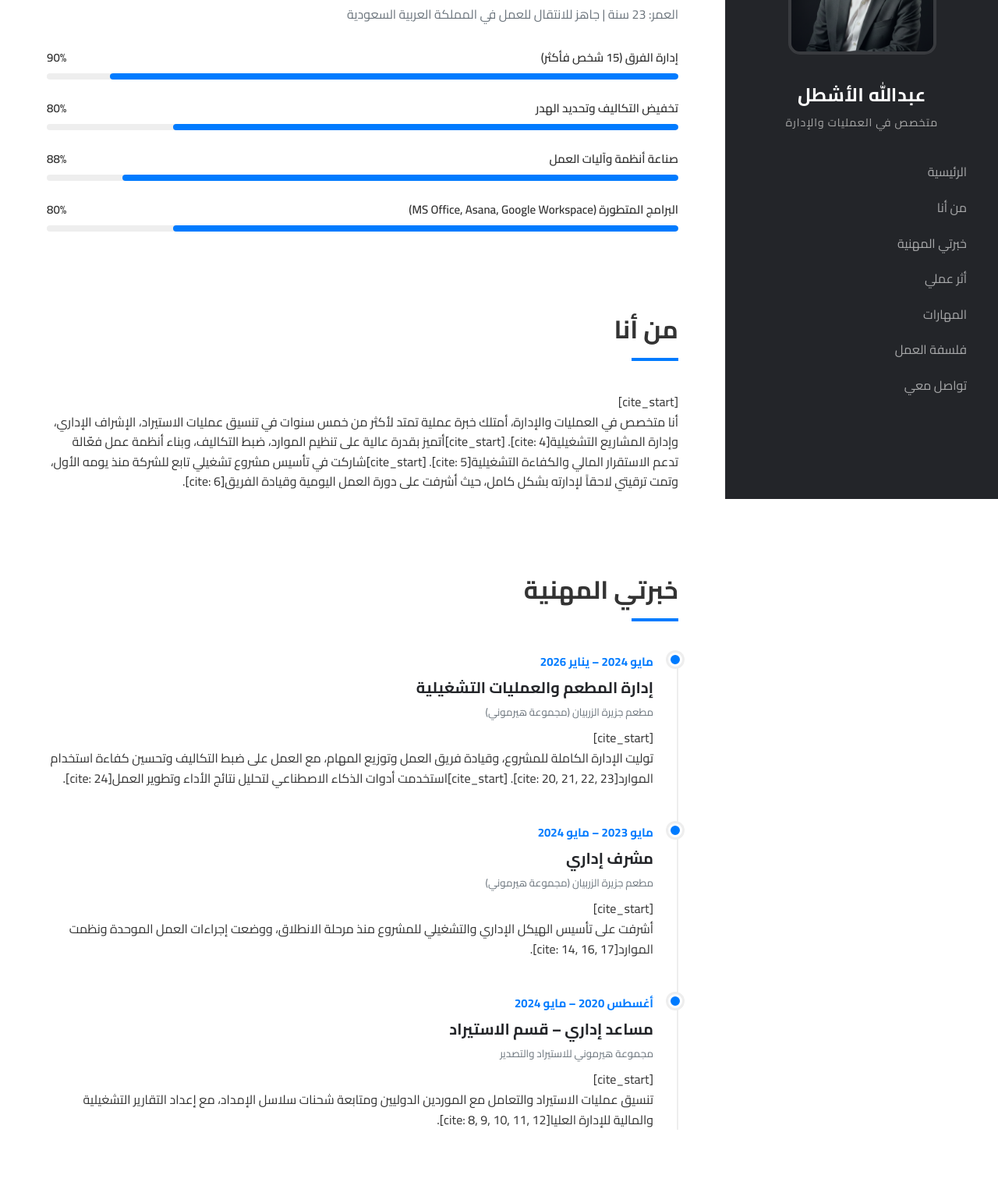
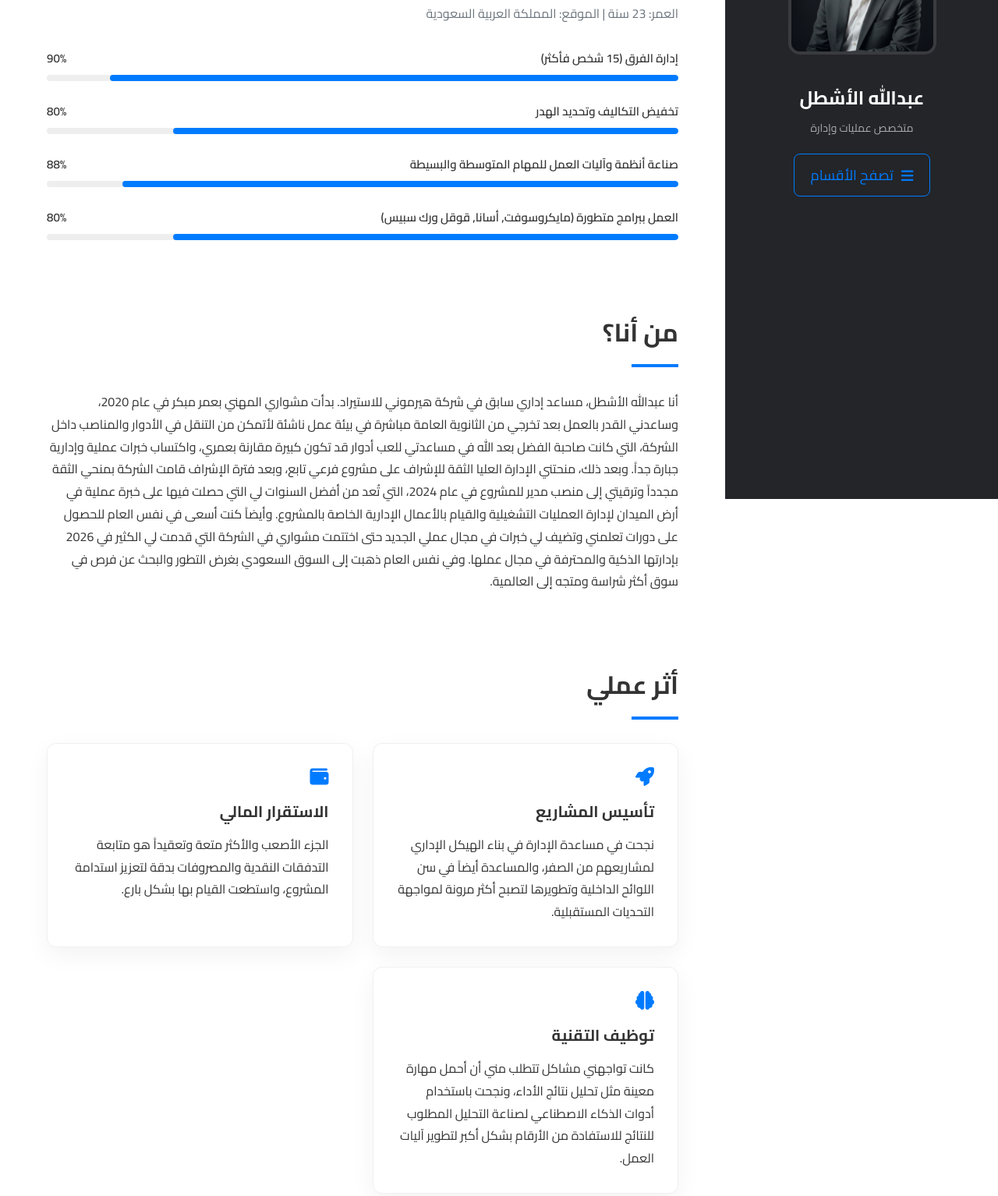
Before and after one commit to alashtalabdullah-svg/Portfolio, a plain HTML site: page index-ar.html in a window 1280 px wide. Shown: the part 160-1694 px from the top of the page at 78% size. Drawn offline with Linux system fonts and the light colour scheme.

Commit message:
Update index-ar.html

```diff
--- a/index-ar.html
+++ b/index-ar.html
@@ -9,7 +9,7 @@
     <style>
         :root { --primary-dark: #232529; --accent-blue: #007bff; --bg-light: #ffffff; --text-gray: #6c757d; }
         * { box-sizing: border-box; margin: 0; padding: 0; }
-        body { font-family: 'Cairo', sans-serif; background-color: var(--bg-light); color: #333; line-height: 1.6; text-align: right; }
+        body { font-family: 'Cairo', sans-serif; background-color: var(--bg-light); color: #333; line-height: 1.8; text-align: right; }
 
         /* Navigation & Buttons */
         .top-nav { position: fixed; top: 20px; left: 20px; z-index: 1000; display: flex; gap: 10px; }
@@ -19,45 +19,49 @@
 
         /* Layout */
         .container { display: flex; min-height: 100vh; }
-        .sidebar { width: 350px; background: var(--primary-dark); color: white; padding: 40px; position: fixed; height: 100vh; text-align: center; border-left: 1px solid rgba(255,255,255,0.05); }
+        .sidebar { width: 350px; background: var(--primary-dark); color: white; padding: 40px; position: fixed; height: 100vh; text-align: center; border-left: 1px solid rgba(255,255,255,0.05); overflow-y: auto; }
         .main-content { margin-right: 350px; padding: 60px; width: 100%; }
 
-        /* Sidebar Content */
+        /* Sidebar Content & Toggle Menu */
         .profile-img { width: 190px; height: 190px; border-radius: 15px; border: 4px solid rgba(255,255,255,0.1); margin-bottom: 25px; object-fit: cover; }
-        .sidebar h1 { font-size: 24px; margin-bottom: 5px; letter-spacing: 0.5px; }
-        .sidebar p { color: #aaa; font-size: 14px; margin-bottom: 40px; text-transform: uppercase; letter-spacing: 1px; }
-        .nav-links { list-style: none; text-align: right; }
-        .nav-links li { margin-bottom: 20px; }
-        .nav-links a { color: #fff; text-decoration: none; opacity: 0.6; transition: 0.3s; font-size: 16px; }
-        .nav-links a:hover { opacity: 1; padding-right: 10px; color: var(--accent-blue); }
+        .sidebar h1 { font-size: 24px; margin-bottom: 5px; }
+        .sidebar p { color: #aaa; font-size: 14px; margin-bottom: 20px; }
+
+        .menu-toggle-btn { background: transparent; border: 1px solid var(--accent-blue); color: var(--accent-blue); font-size: 18px; padding: 10px 20px; border-radius: 8px; cursor: pointer; transition: 0.3s; display: inline-flex; align-items: center; gap: 10px; font-family: 'Cairo', sans-serif; }
+        .menu-toggle-btn:hover { background: var(--accent-blue); color: white; }
+
+        .nav-menu { display: none; margin-top: 25px; text-align: right; background: rgba(0,0,0,0.2); padding: 15px; border-radius: 10px; }
+        .nav-menu.active { display: block; }
+        .nav-menu ul { list-style: none; }
+        .nav-menu li { margin-bottom: 15px; border-bottom: 1px solid rgba(255,255,255,0.05); padding-bottom: 10px; }
+        .nav-menu li:last-child { border-bottom: none; margin-bottom: 0; padding-bottom: 0; }
+        .nav-menu a { color: #fff; text-decoration: none; opacity: 0.8; transition: 0.3s; font-size: 16px; display: block; }
+        .nav-menu a:hover { opacity: 1; padding-right: 10px; color: var(--accent-blue); }
 
         /* Sections */
-        section { margin-bottom: 100px; scroll-margin-top: 50px; }
-        .section-title { font-size: 32px; font-weight: 700; margin-bottom: 40px; position: relative; padding-bottom: 15px; }
+        section { margin-bottom: 90px; scroll-margin-top: 50px; }
+        .section-title { font-size: 32px; font-weight: 700; margin-bottom: 30px; position: relative; padding-bottom: 15px; }
         .section-title::after { content: ''; position: absolute; bottom: 0; right: 0; width: 60px; height: 4px; background: var(--accent-blue); }
 
         /* Skill Progress Bars */
         .skill-item { margin-bottom: 25px; }
         .skill-info { display: flex; justify-content: space-between; margin-bottom: 8px; font-weight: 600; font-size: 15px; }
         .progress-bg { background: #eee; height: 8px; border-radius: 10px; overflow: hidden; }
-        .progress-fill { background: var(--accent-blue); height: 100%; border-radius: 10px; transition: 1.5s cubic-bezier(0.1, 0.5, 0.5, 1); }
+        .progress-fill { background: var(--accent-blue); height: 100%; border-radius: 10px; transition: 1.5s; }
 
-        /* Experience Timeline */
-        .timeline { border-right: 2px solid #eee; padding-right: 30px; position: relative; }
-        .timeline-item { position: relative; margin-bottom: 45px; }
-        .timeline-item::before { content: ''; position: absolute; right: -37px; top: 0; width: 12px; height: 12px; background: var(--accent-blue); border-radius: 50%; border: 3px solid #fff; box-shadow: 0 0 0 3px #eee; }
-        .timeline-date { font-weight: bold; color: var(--accent-blue); font-size: 15px; display: block; margin-bottom: 5px; }
-        .timeline-item h4 { font-size: 20px; margin-bottom: 5px; color: var(--primary-dark); }
-        .timeline-item h5 { color: var(--text-gray); font-weight: 400; margin-bottom: 10px; }
-
-        /* Impact Cards */
+        /* Cards */
         .impact-grid { display: grid; grid-template-columns: repeat(auto-fit, minmax(280px, 1fr)); gap: 25px; }
         .card { background: #fff; padding: 30px; border-radius: 12px; box-shadow: 0 10px 30px rgba(0,0,0,0.05); border: 1px solid #f0f0f0; transition: 0.3s; }
         .card:hover { transform: translateY(-5px); box-shadow: 0 15px 40px rgba(0,0,0,0.1); }
-        .card i { font-size: 24px; color: var(--accent-blue); margin-bottom: 15px; display: block; }
+        .card i.icon-title { font-size: 24px; color: var(--accent-blue); margin-bottom: 15px; display: block; }
         .card h3 { margin-bottom: 10px; font-size: 20px; }
 
-        @media (max-width: 992px) { .container { flex-direction: column; } .sidebar { width: 100%; height: auto; position: relative; padding: 30px; } .main-content { margin-right: 0; padding: 40px 20px; } }
+        /* Contact Links */
+        .social-links { display: flex; gap: 30px; justify-content: center; margin-top: 20px; }
+        .social-btn { font-size: 45px; color: var(--primary-dark); transition: 0.3s; text-decoration: none; }
+        .social-btn:hover { color: var(--accent-blue); transform: scale(1.1); }
+
+        @media (max-width: 992px) { .container { flex-direction: column; } .sidebar { width: 100%; height: auto; position: relative; padding: 30px; border-left: none; border-bottom: 1px solid rgba(255,255,255,0.05); } .main-content { margin-right: 0; padding: 40px 20px; } }
     </style>
 </head>
 <body>
@@ -71,22 +75,28 @@
         <aside class="sidebar">
             <img src="Abdullah Alashtal.png" alt="عبدالله الأشطل" class="profile-img">
             <h1>عبدالله الأشطل</h1>
-            <p>متخصص في العمليات والإدارة</p>
-            <ul class="nav-links">
-                <li><a href="#home">الرئيسية</a></li>
-                <li><a href="#about">من أنا</a></li>
-                <li><a href="#experience">خبرتي المهنية</a></li>
-                <li><a href="#impact">أثر عملي</a></li>
-                <li><a href="#skills">المهارات</a></li>
-                <li><a href="#value">فلسفة العمل</a></li>
-                <li><a href="#contact">تواصل معي</a></li>
-            </ul>
+            <p>متخصص عمليات وإدارة</p>
+
+            <button class="menu-toggle-btn" onclick="toggleMenu()">
+                <i class="fas fa-bars"></i> تصفح الأقسام
+            </button>
+
+            <div class="nav-menu" id="navMenu">
+                <ul>
+                    <li><a href="#home" onclick="toggleMenu()">الرئيسية</a></li>
+                    <li><a href="#about" onclick="toggleMenu()">من أنا</a></li>
+                    <li><a href="#impact" onclick="toggleMenu()">أثر عملي</a></li>
+                    <li><a href="#skills" onclick="toggleMenu()">المهارات الأساسية</a></li>
+                    <li><a href="#value" onclick="toggleMenu()">لماذا أضيف قيمة؟</a></li>
+                    <li><a href="#contact" onclick="toggleMenu()">تواصل معي</a></li>
+                </ul>
+            </div>
         </aside>
 
         <main class="main-content">
             <section id="home">
                 <h2 class="section-title">نظرة عامة</h2>
-                <p style="margin-bottom: 30px; color: var(--text-gray);">العمر: 23 سنة | جاهز للانتقال للعمل في المملكة العربية السعودية</p>
+                <p style="margin-bottom: 30px; color: var(--text-gray);">العمر: 23 سنة | الموقع: المملكة العربية السعودية</p>
 
                 <div class="skill-item">
                     <div class="skill-info"><span>إدارة الفرق (15 شخص فأكثر)</span><span>90%</span></div>
@@ -97,61 +107,37 @@
                     <div class="progress-bg"><div class="progress-fill" style="width: 80%;"></div></div>
                 </div>
                 <div class="skill-item">
-                    <div class="skill-info"><span>صناعة أنظمة وآليات العمل</span><span>88%</span></div>
+                    <div class="skill-info"><span>صناعة أنظمة وآليات العمل للمهام المتوسطة والبسيطة</span><span>88%</span></div>
                     <div class="progress-bg"><div class="progress-fill" style="width: 88%;"></div></div>
                 </div>
                 <div class="skill-item">
-                    <div class="skill-info"><span>البرامج المتطورة (MS Office, Asana, Google Workspace)</span><span>80%</span></div>
+                    <div class="skill-info"><span>العمل ببرامج متطورة (مايكروسوفت, أسانا, قوقل ورك سبيس)</span><span>80%</span></div>
                     <div class="progress-bg"><div class="progress-fill" style="width: 80%;"></div></div>
                 </div>
             </section>
 
             <section id="about">
-                <h2 class="section-title">من أنا</h2>
-                [cite_start]<p>أنا متخصص في العمليات والإدارة، أمتلك خبرة عملية تمتد لأكثر من خمس سنوات في تنسيق عمليات الاستيراد، الإشراف الإداري، وإدارة المشاريع التشغيلية[cite: 4]. [cite_start]أتميز بقدرة عالية على تنظيم الموارد، ضبط التكاليف، وبناء أنظمة عمل فعّالة تدعم الاستقرار المالي والكفاءة التشغيلية[cite: 5]. [cite_start]شاركت في تأسيس مشروع تشغيلي تابع للشركة منذ يومه الأول، وتمت ترقيتي لاحقاً لإدارته بشكل كامل، حيث أشرفت على دورة العمل اليومية وقيادة الفريق[cite: 6].</p>
-            </section>
-
-            <section id="experience">
-                <h2 class="section-title">خبرتي المهنية</h2>
-                <div class="timeline">
-                    <div class="timeline-item">
-                        <span class="timeline-date">مايو 2024 – يناير 2026</span>
-                        <h4>إدارة المطعم والعمليات التشغيلية</h4>
-                        <h5>مطعم جزيرة الزربيان (مجموعة هيرموني)</h5>
-                        [cite_start]<p>توليت الإدارة الكاملة للمشروع، وقيادة فريق العمل وتوزيع المهام، مع العمل على ضبط التكاليف وتحسين كفاءة استخدام الموارد[cite: 20, 21, 22, 23]. [cite_start]استخدمت أدوات الذكاء الاصطناعي لتحليل نتائج الأداء وتطوير العمل[cite: 24].</p>
-                    </div>
-                    <div class="timeline-item">
-                        <span class="timeline-date">مايو 2023 – مايو 2024</span>
-                        <h4>مشرف إداري</h4>
-                        <h5>مطعم جزيرة الزربيان (مجموعة هيرموني)</h5>
-                        [cite_start]<p>أشرفت على تأسيس الهيكل الإداري والتشغيلي للمشروع منذ مرحلة الانطلاق، ووضعت إجراءات العمل الموحدة ونظمت الموارد[cite: 14, 16, 17].</p>
-                    </div>
-                    <div class="timeline-item">
-                        <span class="timeline-date">أغسطس 2020 – مايو 2024</span>
-                        <h4>مساعد إداري – قسم الاستيراد</h4>
-                        <h5>مجموعة هيرموني للاستيراد والتصدير</h5>
-                        [cite_start]<p>تنسيق عمليات الاستيراد والتعامل مع الموردين الدوليين ومتابعة شحنات سلاسل الإمداد، مع إعداد التقارير التشغيلية والمالية للإدارة العليا[cite: 8, 9, 10, 11, 12].</p>
-                    </div>
-                </div>
+                <h2 class="section-title">من أنا؟</h2>
+                <p>أنا عبدالله الأشطل، مساعد إداري سابق في شركة هيرموني للاستيراد. بدأت مشواري المهني بعمر مبكر في عام 2020، وساعدني القدر بالعمل بعد تخرجي من الثانوية العامة مباشرة في بيئة عمل ناشئة لأتمكن من التنقل في الأدوار والمناصب داخل الشركة، التي كانت صاحبة الفضل بعد الله في مساعدتي للعب أدوار قد تكون كبيرة مقارنة بعمري، واكتساب خبرات عملية وإدارية جبارة جداً. وبعد ذلك، منحتني الإدارة العليا الثقة للإشراف على مشروع فرعي تابع، وبعد فترة الإشراف قامت الشركة بمنحي الثقة مجدداً وترقيتي إلى منصب مدير للمشروع في عام 2024، التي تُعد من أفضل السنوات لي التي حصلت فيها على خبرة عملية في أرض الميدان لإدارة العمليات التشغيلية والقيام بالأعمال الإدارية الخاصة بالمشروع. وأيضاً كنت أسعى في نفس العام للحصول على دورات تعلمني وتضيف لي خبرات في مجال عملي الجديد حتى اختتمت مشواري في الشركة التي قدمت لي الكثير في 2026 بإدارتها الذكية والمحترفة في مجال عملها. وفي نفس العام ذهبت إلى السوق السعودي بغرض التطور والبحث عن فرص في سوق أكثر شراسة ومتجه إلى العالمية.</p>
             </section>
 
             <section id="impact">
                 <h2 class="section-title">أثر عملي</h2>
                 <div class="impact-grid">
                     <div class="card">
-                        <i class="fas fa-rocket"></i>
+                        <i class="fas fa-rocket icon-title"></i>
                         <h3>تأسيس المشاريع</h3>
-                        [cite_start]<p>النجاح في بناء الهيكل الإداري لمشروع تشغيلي من الصفر وضمان انضباطه[cite: 6, 16].</p>
+                        <p>نجحت في مساعدة الإدارة في بناء الهيكل الإداري لمشاريعهم من الصفر، والمساعدة أيضاً في سن اللوائح الداخلية وتطويرها لتصبح أكثر مرونة لمواجهة التحديات المستقبلية.</p>
                     </div>
                     <div class="card">
-                        <i class="fas fa-wallet"></i>
+                        <i class="fas fa-wallet icon-title"></i>
                         <h3>الاستقرار المالي</h3>
-                        [cite_start]<p>متابعة التدفقات النقدية والمصروفات بدقة لتعزيز استدامة المشاريع[cite: 13, 23, 25].</p>
+                        <p>الجزء الأصعب والأكثر متعة وتعقيداً هو متابعة التدفقات النقدية والمصروفات بدقة لتعزيز استدامة المشروع، واستطعت القيام بها بشكل بارع.</p>
                     </div>
                     <div class="card">
-                        <i class="fas fa-brain"></i>
+                        <i class="fas fa-brain icon-title"></i>
                         <h3>توظيف التقنية</h3>
-                        [cite_start]<p>تحليل نتائج الأداء التشغيلي باستخدام أدوات الذكاء الاصطناعي لتطوير آليات العمل[cite: 24].</p>
+                        <p>كانت تواجهني مشاكل تتطلب مني أن أحمل مهارة معينة مثل تحليل نتائج الأداء، ونجحت باستخدام أدوات الذكاء الاصطناعي لصناعة التحليل المطلوب للنتائج للاستفادة من الأرقام بشكل أكبر لتطوير آليات العمل.</p>
                     </div>
                 </div>
             </section>
@@ -161,29 +147,44 @@
                 <div class="impact-grid">
                     <div class="card">
                         <h3>مهارات تشغيلية</h3>
-                        [cite_start]<p>إدارة الموردين والمخزون، تحليل التكاليف، وتطوير الأنظمة التشغيلية[cite: 29, 31, 32].</p>
+                        <p>إدارة الموردين والمخزون، تحليل التكاليف، وتطوير الأنظمة التشغيلية.</p>
                     </div>
                     <div class="card">
                         <h3>مهارات قيادية</h3>
-                        [cite_start]<p>الإشراف الإداري الفعال، قيادة الفرق، واتخاذ القرارات الاستراتيجية وحل المشكلات[cite: 33, 34].</p>
+                        <p>الإشراف الإداري الفعال، قيادة الفرق، واتخاذ القرارات الاستراتيجية وحل المشكلات.</p>
                     </div>
                 </div>
             </section>
 
             <section id="value">
                 <h2 class="section-title">لماذا أضيف قيمة؟</h2>
-                [cite_start]<p>أجمع بين الخبرة العملية العميقة (5+ سنوات) والتحصيل الأكاديمي في إدارة الأعمال الدولية[cite: 4, 27]. [cite_start]فلسفتي تركز على بناء أنظمة عمل تحقق الكفاءة القصوى والانضباط التشغيلي المستقر[cite: 5, 6]. [cite_start]متميز بحصولي على شهادة McKinsey Forward (2025) ومهارات متقدمة في التسويق الرقمي[cite: 36, 38].</p>
+                <p>من خلال مسيرتي العملية البسيطة لأكثر من 5 سنوات استطعت أن أجمع بين الخبرة العملية في أقسام متعددة لتتكون لدي المهارة للعمل المتعدد، ولكي أحافظ على مهاراتي قمت بصقلها بتحصيل أكاديمي في إدارة الأعمال الدولية، التي جعلتني أعرف السبب العلمي لكل مشكلة تعاملت معها في الإدارة، وما هي الحلول العلمية المجربة، وهل قمت بقرار جيد أم قرار خاطئ؛ مما ساعد في ارتفاع الوعي الإداري لدي عن طريق التجربة والتعليم معاً.</p>
+                <br>
+                <p>ساعدتني التحديات في العمل على تكوين فلسفة شخصية وطابع شخصي وإداري نادر ومختلف، فقد حرصت على اكتساب الصفات الجيدة من كل شخص عملت معه أو عمل معي، هذا لا يعني اكتسابي للصفات الجيدة كلها ولكني لم أخرج دون نتيجة. وكان لبرنامج McKinsey Forward دور محوري في جعل هذه الميزة تنمي ذكائي العاطفي ومهاراتي الناعمة وتجعلني نسخة أفضل من نفسي مع مرور الأيام. وقد يكون شغف التعلم والإبداع هو ما ينقص فريقك؟</p>
             </section>
 
             <section id="contact">
                 <h2 class="section-title">تواصل معي</h2>
-                <div class="card">
-                    [cite_start]<p style="margin-bottom: 15px;"><i class="fas fa-envelope"></i> alashtalabdullah@gmail.com [cite: 2]</p>
-                    [cite_start]<p style="margin-bottom: 15px;"><i class="fab fa-linkedin"></i> <a href="https://www.linkedin.com/in/abdullah-al-ashtal/" target="_blank" style="color: var(--accent-blue);">linkedin.com/in/abdullah-al-ashtal/</a> [cite: 2]</p>
-                    <p style="font-style: italic; color: var(--text-gray);">أتطلع للمساهمة في نجاح فريقكم.</p>
+                <div class="card" style="text-align: center;">
+                    <p style="margin-bottom: 20px; font-size: 18px;">يسعدني تواصلك معي عبر المنصات التالية:</p>
+                    <div class="social-links">
+                        <a href="mailto:alashtalabdullah@gmail.com" class="social-btn" title="أرسل لي بريداً إلكترونياً">
+                            <i class="fas fa-envelope-open-text"></i>
+                        </a>
+                        <a href="https://www.linkedin.com/in/abdullah-al-ashtal/" target="_blank" class="social-btn" title="حسابي على LinkedIn">
+                            <i class="fab fa-linkedin"></i>
+                        </a>
+                    </div>
                 </div>
             </section>
         </main>
     </div>
+
+    <script>
+        function toggleMenu() {
+            var menu = document.getElementById("navMenu");
+            menu.classList.toggle("active");
+        }
+    </script>
 </body>
 </html>
```
